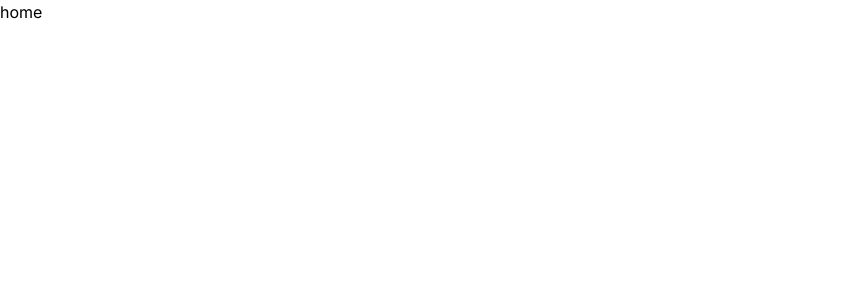
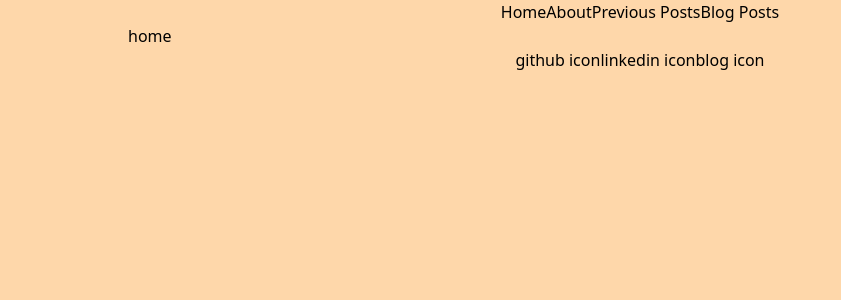
Before and after one commit to koremp/koremp.blog, a Next.js app: page / in a window 1280 px wide. Shown: the top 300 px of the page, without its empty margins (0-841 px from the left). Built offline with nearby package versions, Linux system fonts and the light colour scheme.

Commit message:
feat: add nav header, footer, layout style to home

```diff
--- a/src/app/layout.tsx
+++ b/src/app/layout.tsx
@@ -1,12 +1,11 @@
 import type { Metadata } from "next";
-import { Inter } from "next/font/google";
 import "./globals.css";
-
-const inter = Inter({ subsets: ["latin"] });
+import Footer from './components/footer';
+import NavHeader from './components/nav-header';
 
 export const metadata: Metadata = {
-  title: "Create Next App",
-  description: "Generated by create next app",
+  title: "koremp.blog",
+  description: "koremp's blog",
 };
 
 export default function RootLayout({
@@ -16,7 +15,13 @@ export default function RootLayout({
 }>) {
   return (
     <html lang="en">
-      <body className={inter.className}>{children}</body>
+      <body className="max-w-screen-lg min-w-[320px] mx-auto min-h-screen bg-orange-200 ">
+        <NavHeader />
+        <main className="flex flex-col">
+          {children}
+        </main>
+        <Footer />
+      </body>
     </html>
   );
 }
```
